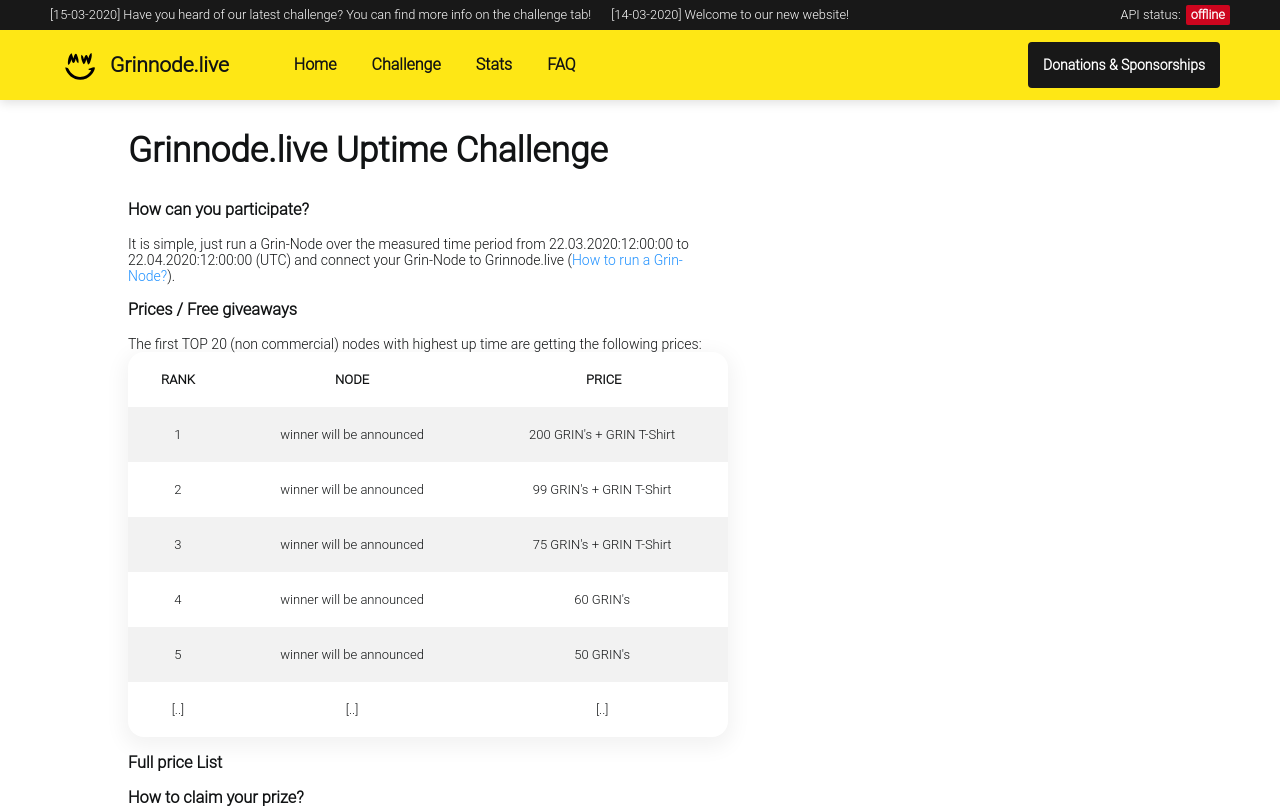
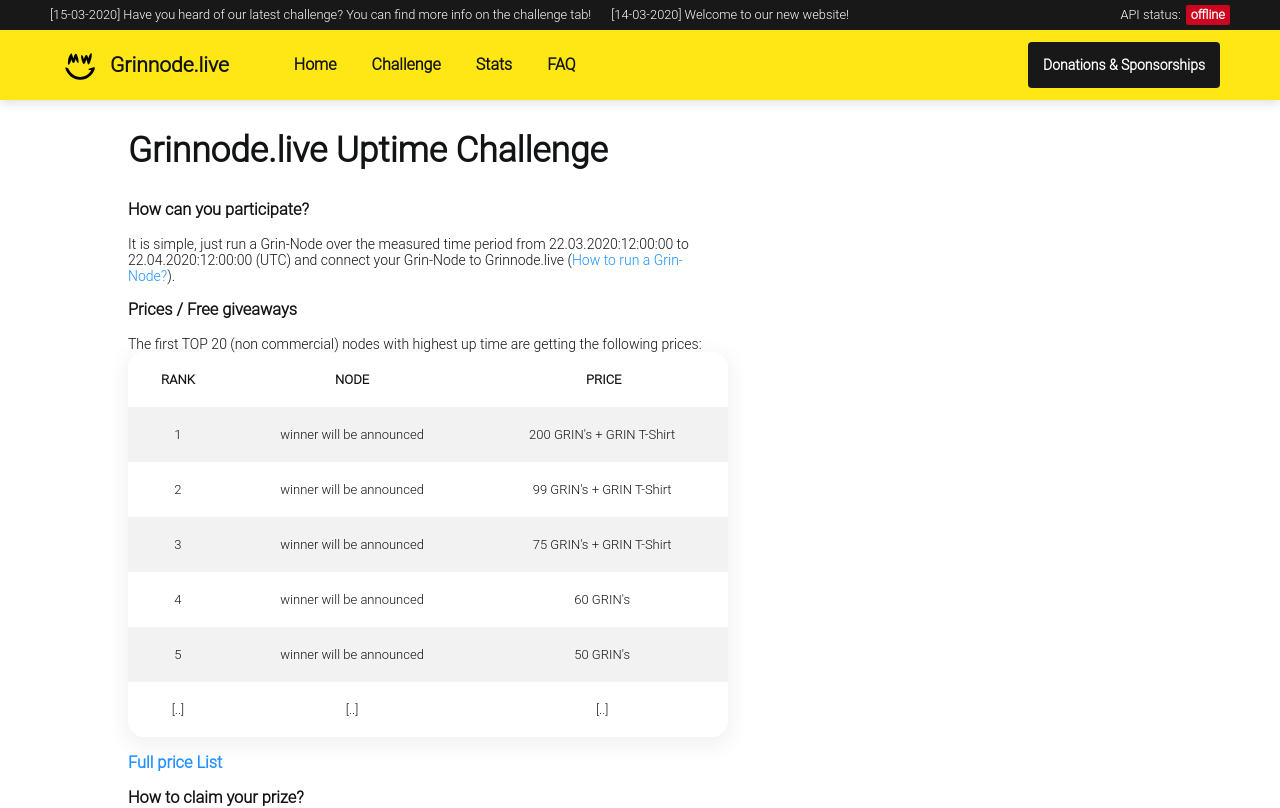
Before and after one commit to Grinnode-live/grinnode-live-frontend, a Vue app: page /challenge in a window 1280 px wide. Shown: the top 808 px of the page. Built offline with nearby package versions, Linux system fonts and the light colour scheme; no server answers.

Commit message:
Update Challenge.vue
minor changes

```diff
--- a/src/views/Challenge.vue
+++ b/src/views/Challenge.vue
@@ -55,7 +55,7 @@
 </tbody>
 </table>
 
-                        <a href="https://github.com/MCM-Mike/grinnode.live/blob/master/free-grin-challenge.md" target="_blank"><h3>Full price List</h3></a>
+                        <h3><a href="https://github.com/MCM-Mike/grinnode.live/blob/master/free-grin-challenge.md" target="_blank">Full price List</a></h3>
                     </p>
 
                     <h3>How to claim your prize?</h3>
```
